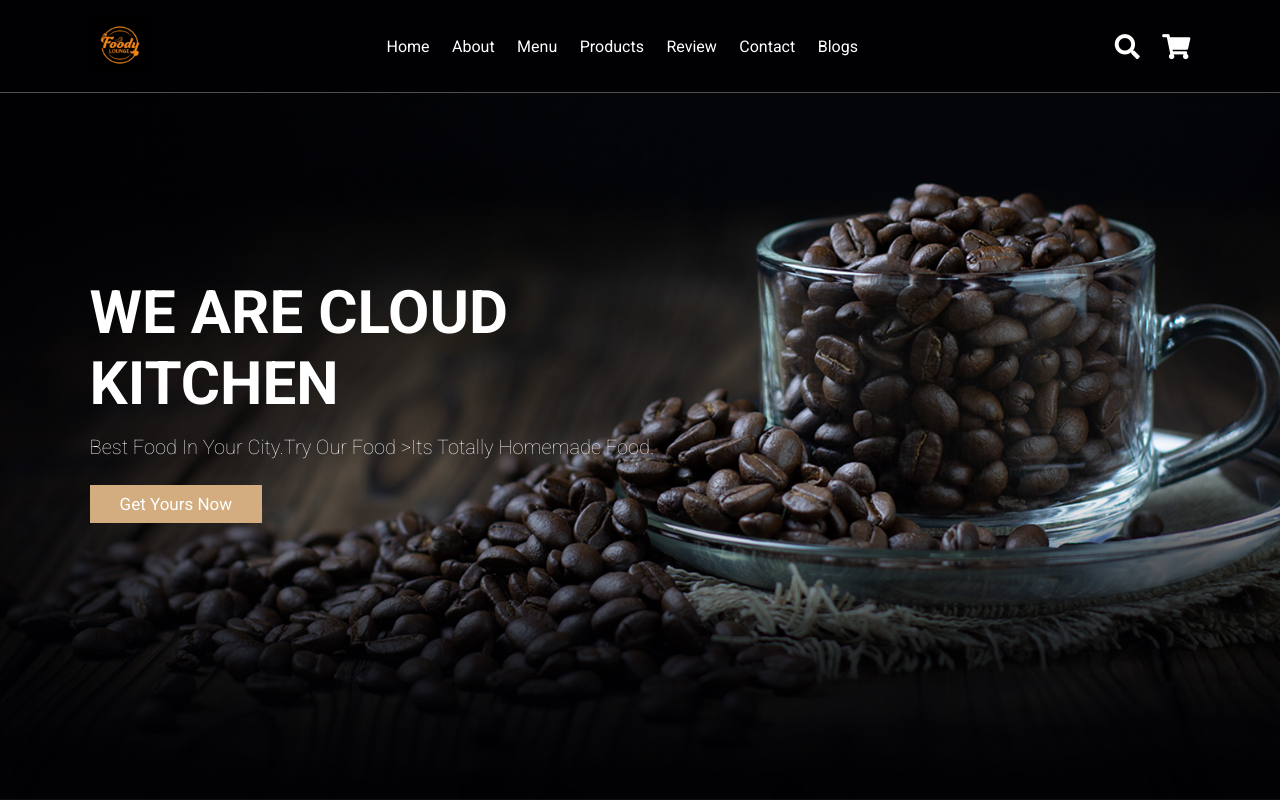
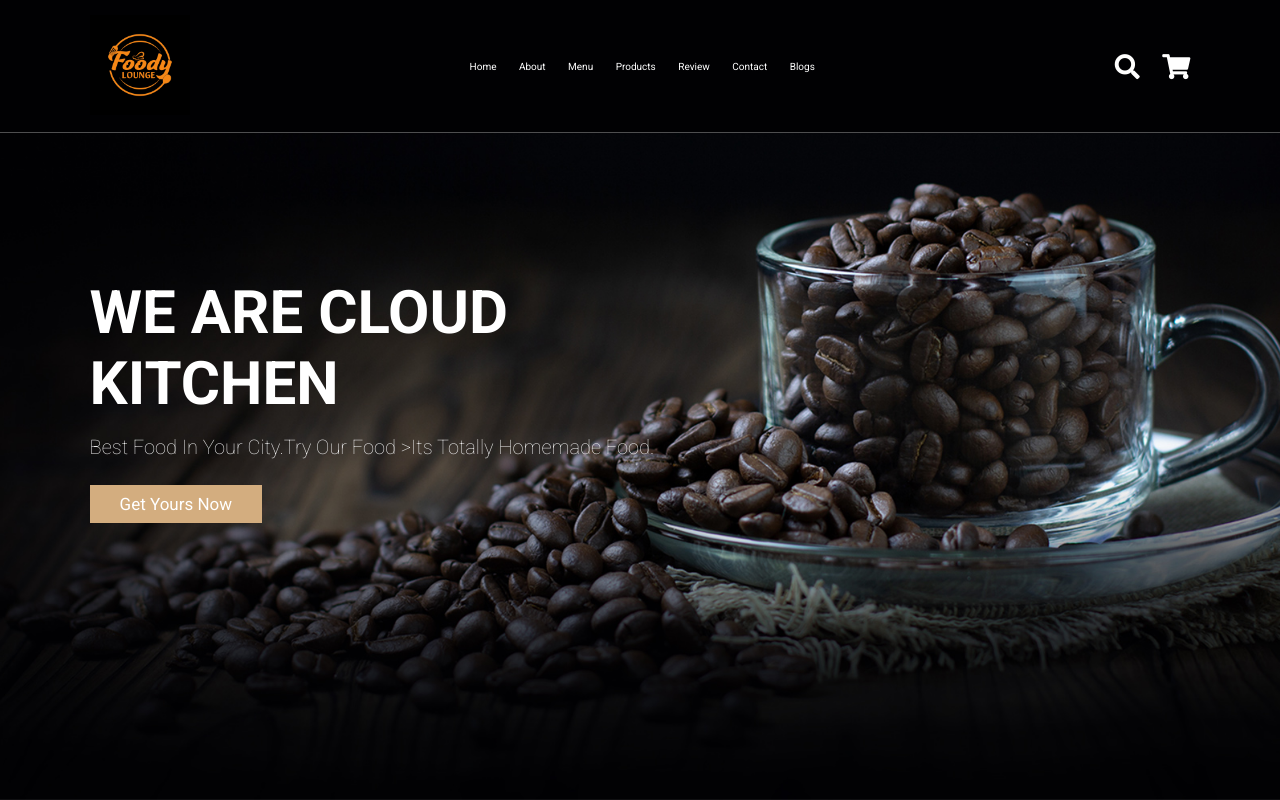
Before and after one commit to mostofasarker/coffeshop, a plain HTML site: page index.html in a window 1280 px wide. Shown: the top 800 px of the page. Drawn offline with Linux system fonts and the light colour scheme.

Commit message:
Update style.css

```diff
--- a/css/style.css
+++ b/css/style.css
@@ -85,12 +85,12 @@ section{
 }
 
 .header .logo img{
-    height: 6rem;
+    height: 10rem;
 }
 
 .header .navbar a{
     margin:0 1rem;
-    font-size: 1.6rem;
+    font-size: 2.00;
     color:#fff;
 }
 
```
